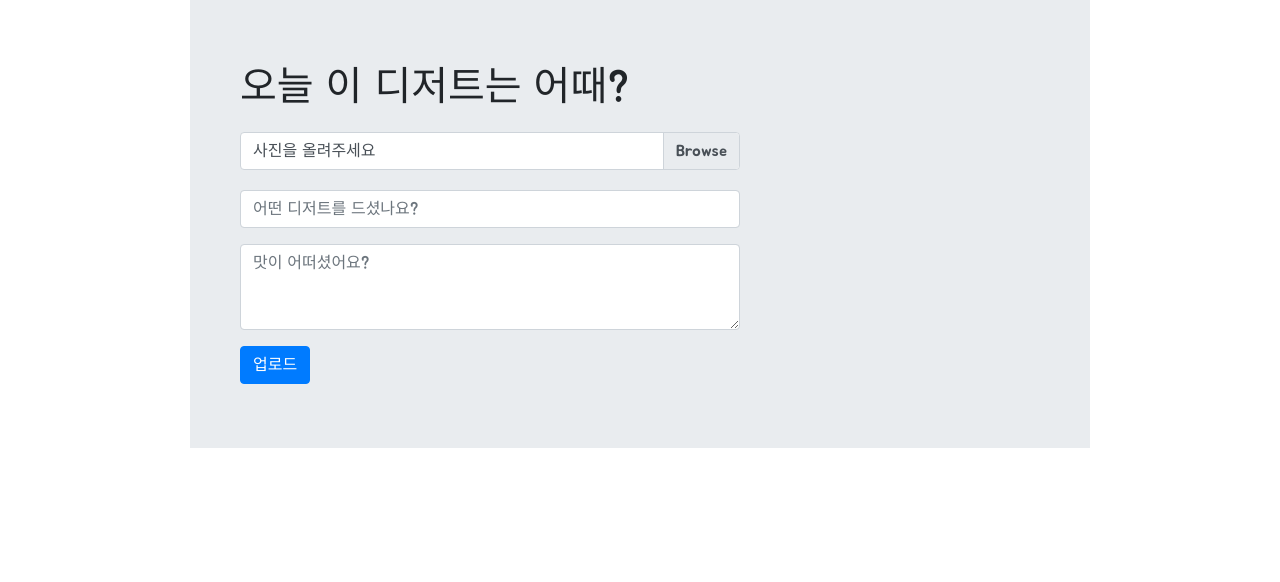
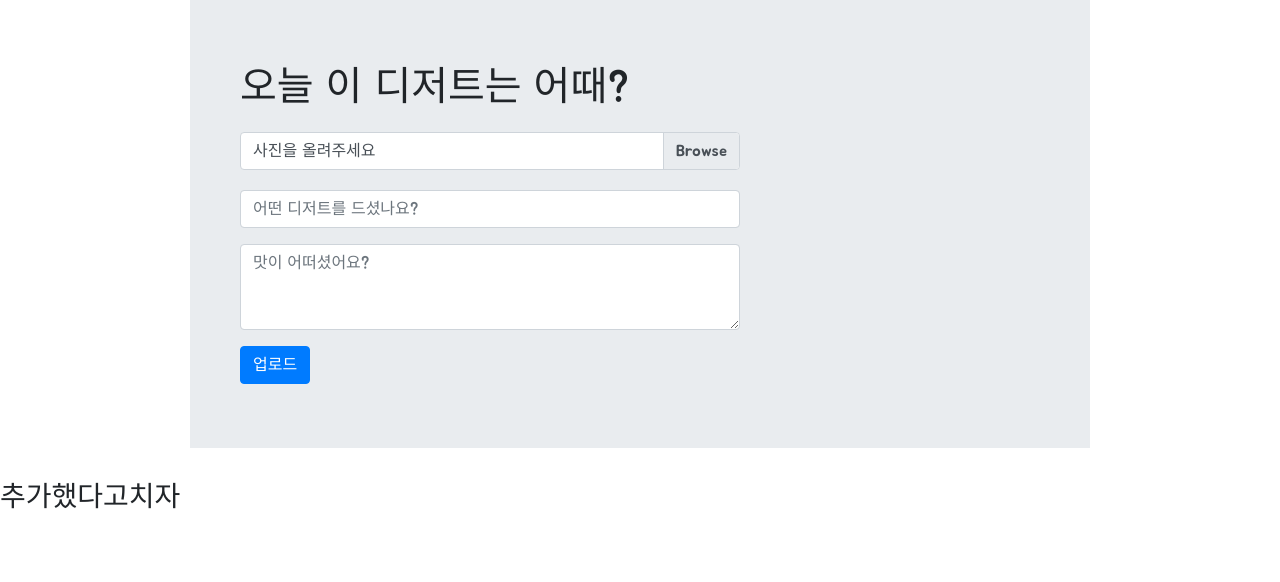
Before and after one commit to cooked-developer/first-mini-project, a Flask app: page / in a window 1280 px wide. Shown: the top 582 px of the page. Run offline with Flask 2, Linux system fonts and the light colour scheme; data that the repository does not hold is empty; some libraries are stand-ins or nearby versions.

Commit message:
secon commit

```diff
--- a/templates/index.html
+++ b/templates/index.html
@@ -138,6 +138,9 @@
     <div class="card-columns" id="cards-box">
     </div>
 </div>
+
+
+<h3> 추가했다고치자</h3>
 </body>
 
 </html>
```
